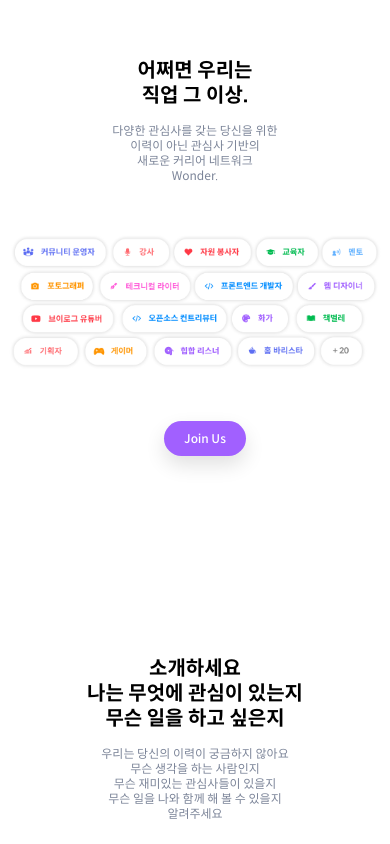
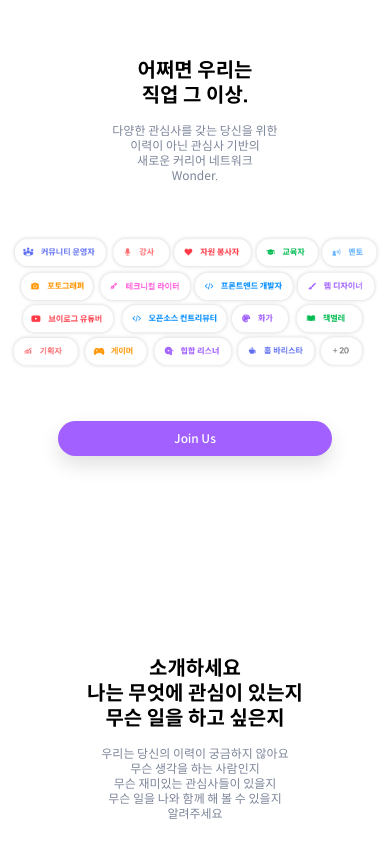
Before and after one commit to hbin12212/wonder_page, a Next.js app: page / in a window 390 px wide. Shown: the top 844 px of the page. Built offline with nearby package versions, Linux system fonts and the light colour scheme.

Commit message:
[FIX] : 버튼 반응형 수정

```diff
--- a/pages/index.js
+++ b/pages/index.js
@@ -29,7 +29,7 @@ const Home = () => {
                     </div>
                     <div className="join_btn_wrapper">
                         <a href="http://bit.ly/3ATh4jw" target="_blank" rel="noreferrer">
-                            <div className="join_btn shadow"> Join Us</div>
+                            <div className="join_btn shadow">Join Us</div>
                         </a>
                     </div>
                 </div>
@@ -98,7 +98,7 @@ const Home = () => {
                     </div>
                     <div className="join_btn_wrapper">
                         <a href="http://bit.ly/3ATh4jw" target="_blank" rel="noreferrer">
-                            <div className="join_btn shadow"> Join Us</div>
+                            <div className="join_btn shadow">Join Us</div>
                         </a>
                     </div>
                 </div>
--- a/styles/globals.scss
+++ b/styles/globals.scss
@@ -369,6 +369,7 @@ $join_btn: #a160ff;
                 color: $sub_title;
             }
             .join_btn_wrapper {
+                a {
                     display: flex;
                     justify-content: center;
                     .join_btn {
@@ -384,6 +385,7 @@ $join_btn: #a160ff;
                     }
                 }
             }
+        }
         //테블릿
         @media (max-width: 800px) and (min-width: 450px) {
             .title {
@@ -396,6 +398,7 @@ $join_btn: #a160ff;
                 color: $sub_title;
             }
             .join_btn_wrapper {
+                a {
                     display: flex;
                     justify-content: center;
                     .join_btn {
@@ -410,6 +413,7 @@ $join_btn: #a160ff;
                         font-family: "medium";
                     }
                 }
+            }
         } //모바일
         @media (max-width: 450px) {
             .title {
@@ -422,6 +426,7 @@ $join_btn: #a160ff;
                 color: $sub_title;
             }
             .join_btn_wrapper {
+                a {
                     display: flex;
                     justify-content: center;
                     .join_btn {
@@ -434,6 +439,7 @@ $join_btn: #a160ff;
                         border-radius: 40px;
                         font-size: $mb_md;
                         font-family: "medium";
+                    }
                 }
             }
         }
```
Lines whose indentation alone changed are shown as unchanged.
